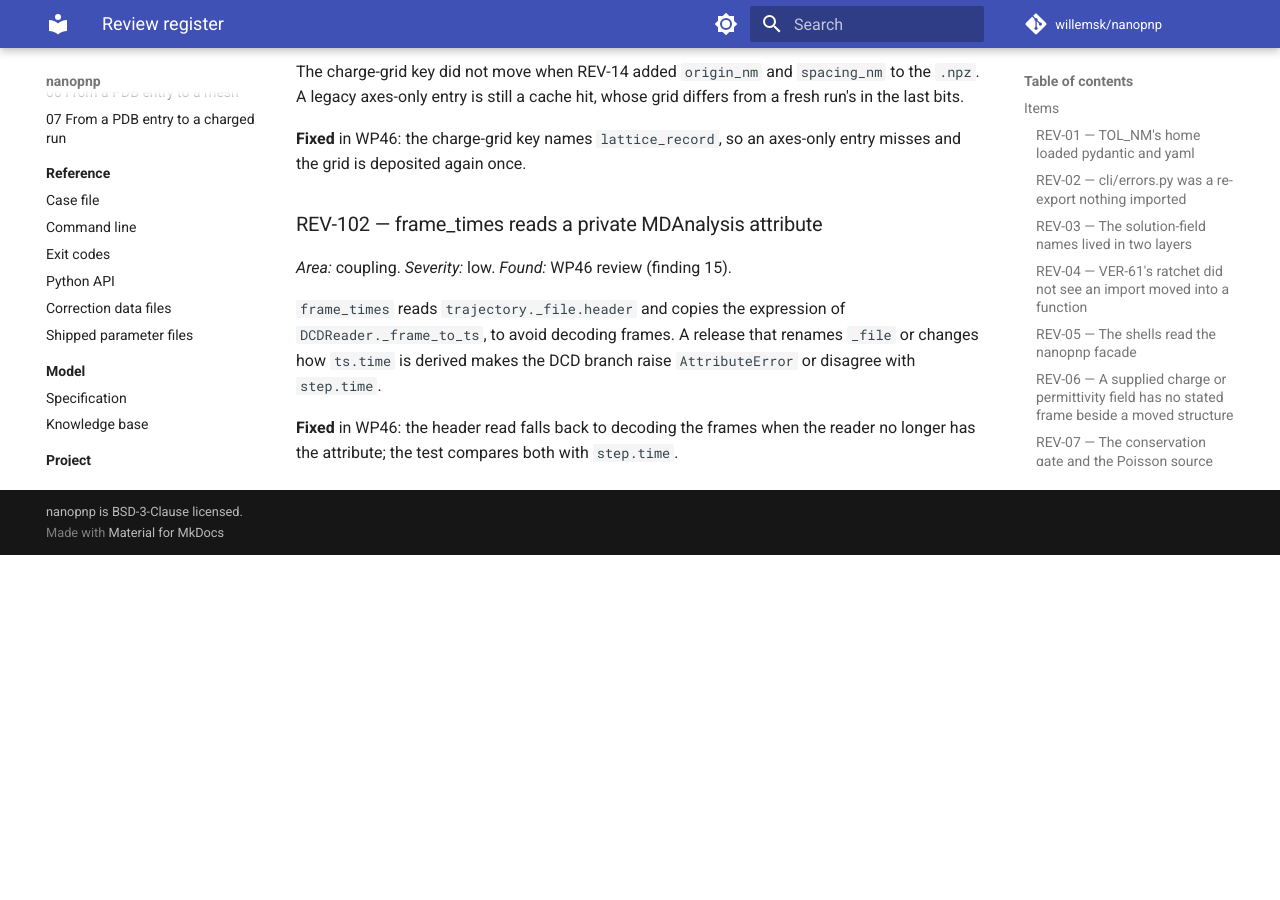
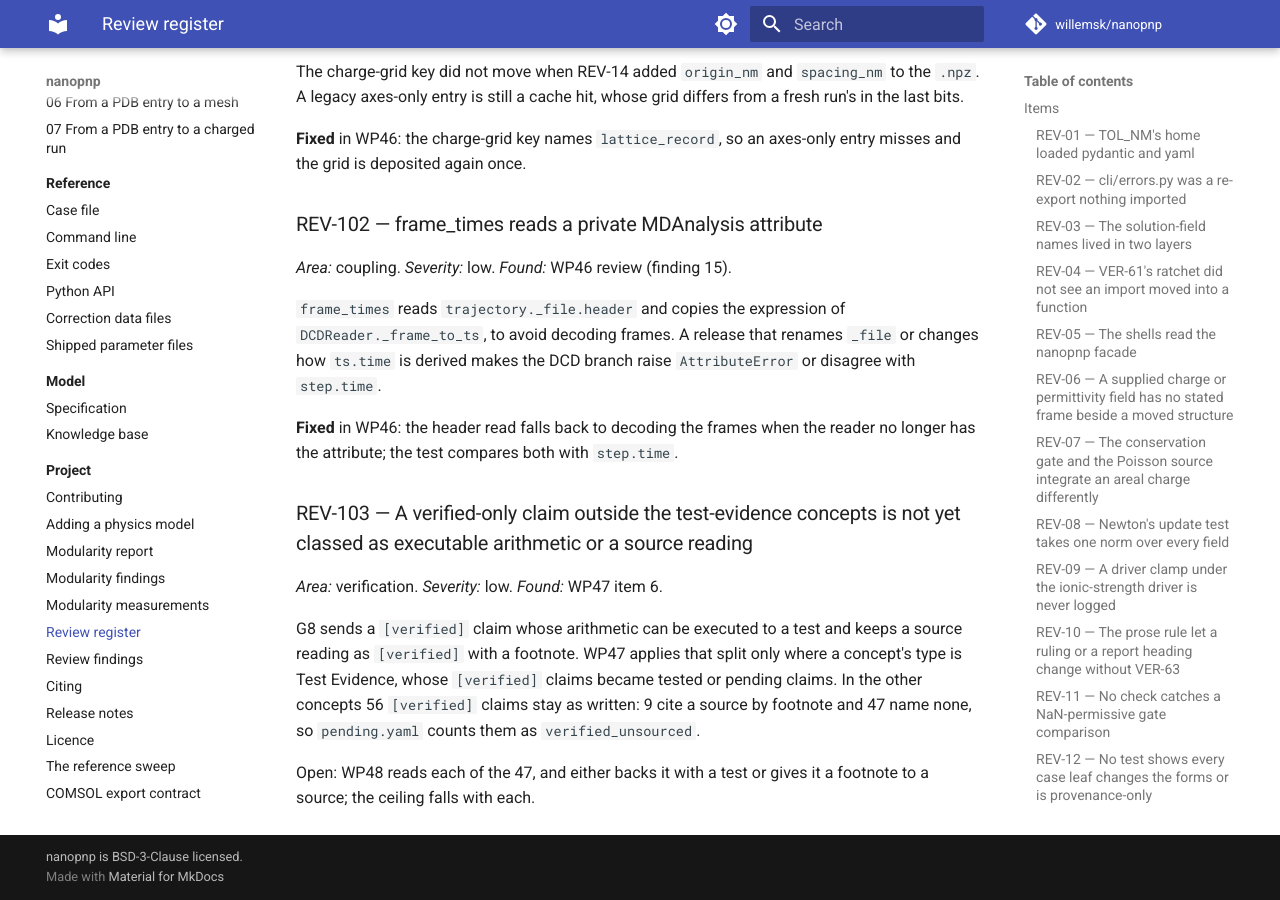
Before and after one commit to willemsk/nanopnp, an MkDocs documentation site: the page built from docs/project/review-items.md, in a window 1280 px wide and 900 px high, scrolled down 29693 px. Built offline with MkDocs 1.6.1 and Material for MkDocs 9.7.7, drawn with Linux system fonts in a browser that asks for light colours; comment, search, counter and statistics services are not loaded; before the commit the page ends 30248 px from its top, so only the background shows below that.

Commit message:
docs: state the bundle's first read, maintenance rule and pending figure
VER-68, G3, G12 (D6): CLAUDE.md, the wp-implement skill, the pull-request
template and the specification's section 11 say that a durable fact is a
concept with a log line, that a claim is marked [tested: <test>] or
[verified] with a source, and that pending claims are at most 358. REV-103
records that the [verified] claims outside the test-evidence concepts are
not yet classed as executable or as source readings.

Co-Authored-By: Claude Sonnet 5.5 <noreply@anthropic.com>
Claude-Session: https://claude.ai/code/session_01Q8r1eaFUciLDRtMQA6mitL

```diff
--- a/docs/project/review-items.md
+++ b/docs/project/review-items.md
@@ -1018,3 +1018,12 @@ The charge-grid key did not move when REV-14 added `origin_nm` and `spacing_nm`
 `frame_times` reads `trajectory._file.header` and copies the expression of `DCDReader._frame_to_ts`, to avoid decoding frames. A release that renames `_file` or changes how `ts.time` is derived makes the DCD branch raise `AttributeError` or disagree with `step.time`.
 
 **Fixed** in WP46: the header read falls back to decoding the frames when the reader no longer has the attribute; the test compares both with `step.time`.
+
+
+### REV-103 — A verified-only claim outside the test-evidence concepts is not yet classed as executable arithmetic or a source reading
+
+*Area:* verification. *Severity:* low. *Found:* WP47 item 6.
+
+G8 sends a `[verified]` claim whose arithmetic can be executed to a test and keeps a source reading as `[verified]` with a footnote. WP47 applies that split only where a concept's type is Test Evidence, whose `[verified]` claims became tested or pending claims. In the other concepts 56 `[verified]` claims stay as written: 9 cite a source by footnote and 47 name none, so `pending.yaml` counts them as `verified_unsourced`.
+
+Open: WP48 reads each of the 47, and either backs it with a test or gives it a footnote to a source; the ceiling falls with each.
```
Also changed, not shown: .claude/skills/wp-implement/SKILL.md (+1 -1 lines), CLAUDE.md (+5 -3 lines), SPECIFICATION.md (+12 -8 lines), docs/plans/wp47-okf-bundle.md (+1 -1 lines), docs/project/review-findings.md (+1 -0 lines), .github/pull_request_template.md.
